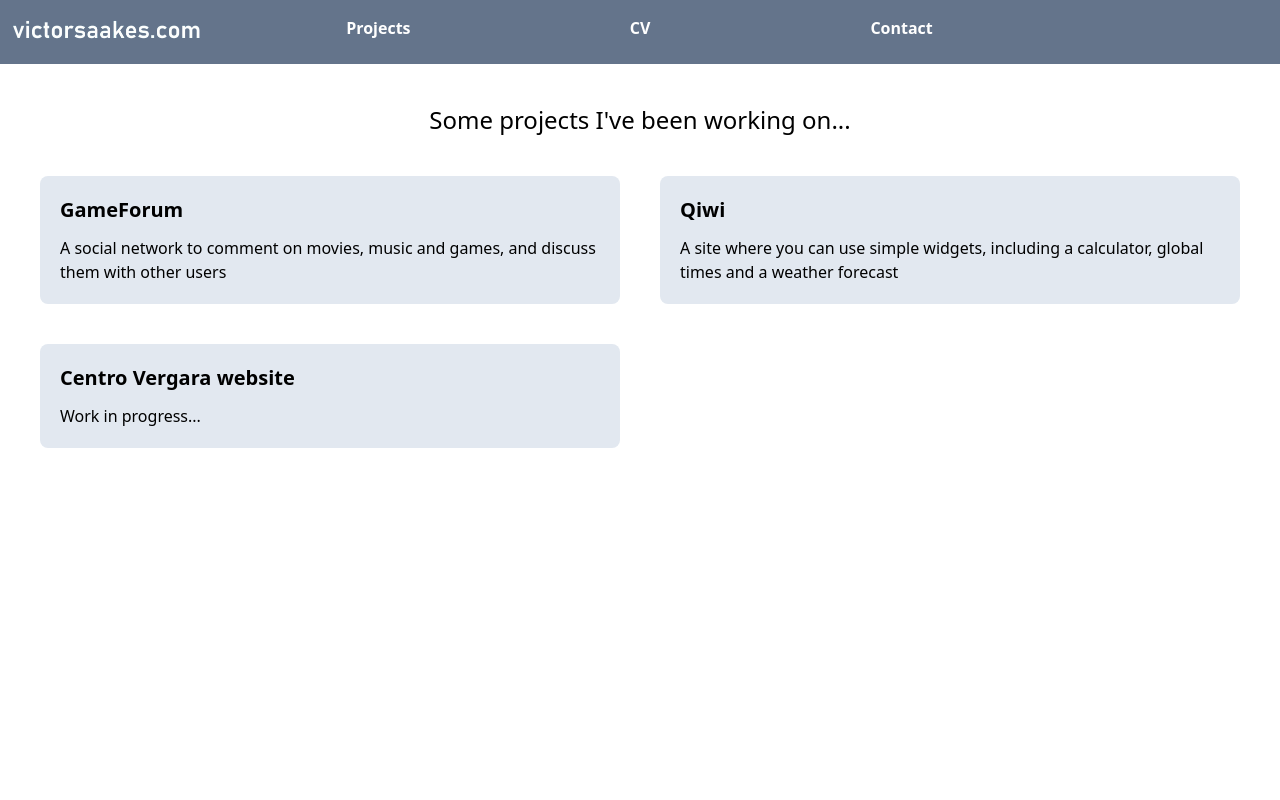
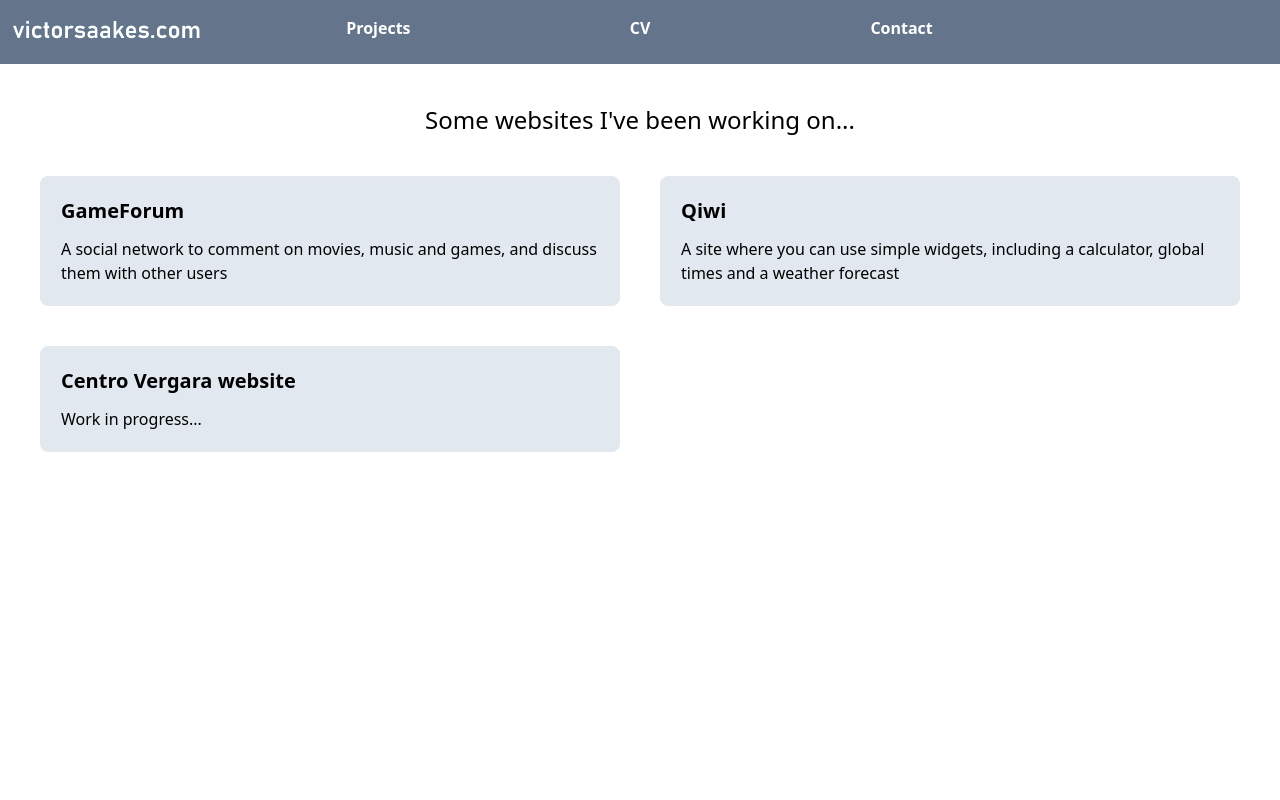
Before and after one commit to vicsaa01/victorsaakes, an Angular app in the folder frontend/: page /projects in a window 1280 px wide. Shown: the top 800 px of the page. Built offline with nearby package versions, Linux system fonts and the light colour scheme.

Commit message:
fix #1 - Projects page

```diff
--- a/frontend/src/app/project/project.component.html
+++ b/frontend/src/app/project/project.component.html
@@ -1,6 +1,6 @@
-<div class="bg-slate-200 rounded-lg p-5">
+<div class="bg-slate-200 rounded-lg border hover:border-slate-700">
     <a [href]="this.link">
-        <p class="text-xl font-bold mb-3">{{ name }}</p>
-        <p>{{ description }}</p>
+        <p class="text-xl font-bold mb-3 p-5 pb-0">{{ name }}</p>
+        <p class="p-5 pt-0">{{ description }}</p>
     </a>
 </div>
--- a/frontend/src/app/projects-page/projects-page.component.html
+++ b/frontend/src/app/projects-page/projects-page.component.html
@@ -1,6 +1,6 @@
 <div class="py-10 lg:px-10 md:px-8 sm:px-6 px-4">
     <div class="mb-10">
-        <h1 class="text-center text-2xl">Some projects I've been working on...</h1>
+        <h1 class="text-center text-2xl">Some websites I've been working on...</h1>
     </div>
 
     <div class="grid lg:grid-cols-2 md:grid-cols-1 gap-10">
```
